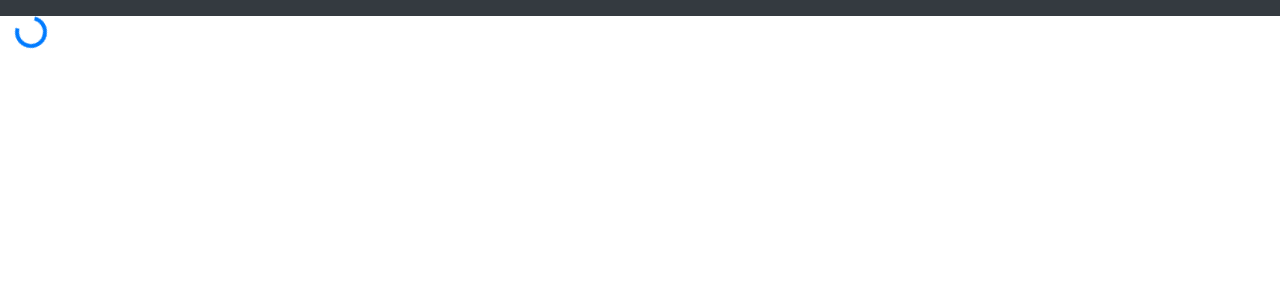
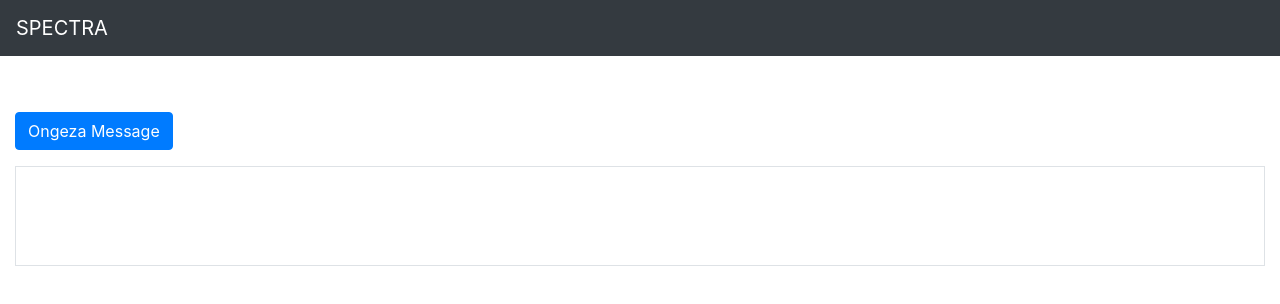
Before and after one commit to ghost-king-tz/-Bloken-soul-XMD, a website: page views/index.html in a window 1280 px wide. Drawn offline with nearby package versions, Linux system fonts and the light colour scheme.

Commit message:
Update index.html

```diff
--- a/views/index.html
+++ b/views/index.html
@@ -1,27 +1,34 @@
-<html>
-    <head>
-        <title>Web</title>
-        <meta charset="utf-8" />
-        <meta name="viewport" content="width=device-width, initial-scale=1" />
-        <!-- Latest compiled and minified CSS -->
-        <link rel="stylesheet" href="https://maxcdn.bootstrapcdn.com/bootstrap/4.5.2/css/bootstrap.min.css" />
+<!DOCTYPE html>
+<html lang="en">
+<head>
+  <meta charset="UTF-8" />
+  <meta name="viewport" content="width=device-width, initial-scale=1.0" />
+  <title>SPECTRA Web</title>
 
-        <!-- jQuery library -->
-        <script src="https://ajax.googleapis.com/ajax/libs/jquery/3.5.1/jquery.min.js"></script>
+  <!-- Bootstrap CSS -->
+  <link rel="stylesheet" href="https://maxcdn.bootstrapcdn.com/bootstrap/4.5.2/css/bootstrap.min.css" />
 
-        <!-- Popper JS -->
-        <script src="https://cdnjs.cloudflare.com/ajax/libs/popper.js/1.16.0/umd/popper.min.js"></script>
+  <!-- Custom CSS -->
+  <link rel="stylesheet" href="style.css" />
+</head>
+<body>
+  <div class="container-fluid pt-5">
+    <nav class="navbar navbar-expand-sm bg-dark navbar-dark fixed-top">
+      <a class="navbar-brand" href="#">SPECTRA</a>
+    </nav>
 
-        <!-- Latest compiled JavaScript -->
-        <script src="https://maxcdn.bootstrapcdn.com/bootstrap/4.5.2/js/bootstrap.min.js"></script>
+    <div class="mt-5 pt-3">
+      <button id="msgTrigger" class="btn btn-primary">Ongeza Message</button>
+      <div id="chatBox" class="mt-3 border p-3" style="min-height: 100px;"></div>
+    </div>
+  </div>
 
-        <script src="index.js"></script>
-        <link rel="stylesheet" href="style.css" />
-    </head>
-    <body>
-        <div class="container-fluid pt-3">
-            <nav class="navbar navbar-expand-sm bg-dark navbar-dark fixed-top"></nav>
-            <div class="spinner-border text-primary"></div>
-        </div>
-    </body>
-</html>
+  <!-- JS Libraries -->
+  <script src="https://ajax.googleapis.com/ajax/libs/jquery/3.5.1/jquery.min.js"></script>
+  <script src="https://cdnjs.cloudflare.com/ajax/libs/popper.js/1.16.0/umd/popper.min.js"></script>
+  <script src="https://maxcdn.bootstrapcdn.com/bootstrap/4.5.2/js/bootstrap.min.js"></script>
+
+  <!-- Custom Script -->
+  <script src="index.js"></script>
+</body>
+      </html>
```
